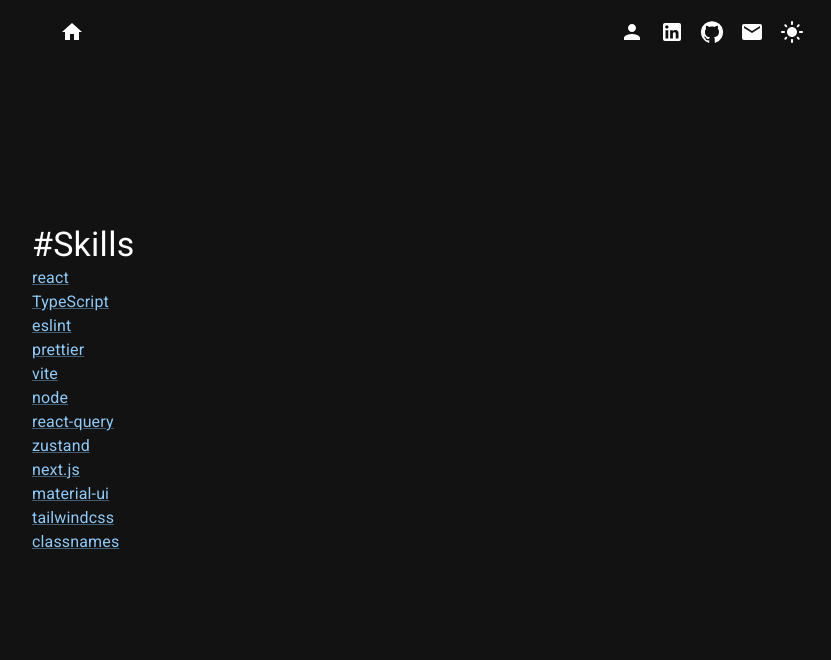
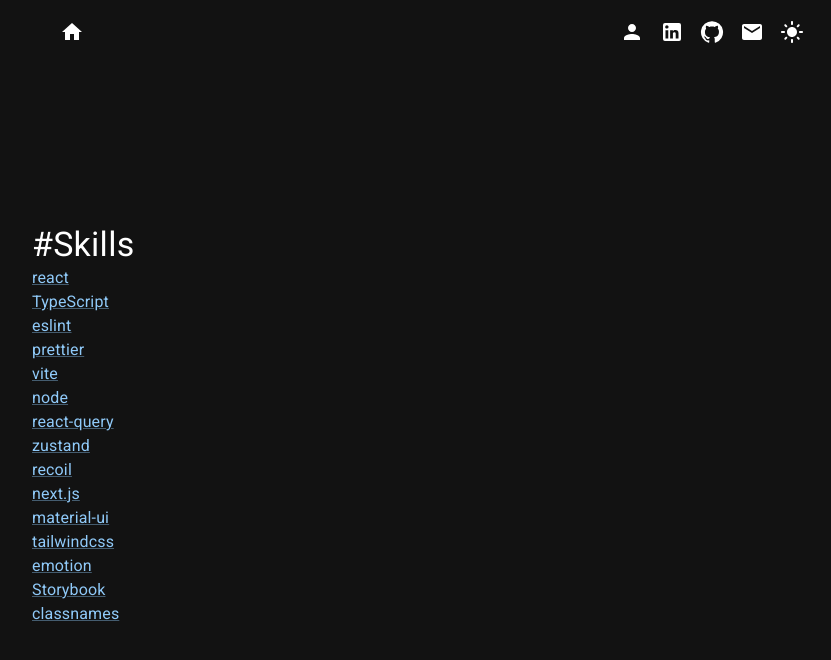
Before and after one commit to georggrubner/cv, a React (Vite) app: page / in a window 1280 px wide. Both pictures are taken after a click on the button 840 px from the left and 32 px from the top of the page. Shown: the top 660 px of the page, without its empty margins (208-1039 px from the left). Built offline with nearby package versions, Linux system fonts and the light colour scheme.

Commit message:
added skills

```diff
--- a/src/Layout/Body/CV/index.tsx
+++ b/src/Layout/Body/CV/index.tsx
@@ -9,9 +9,12 @@
     ['node', 'https://github.com/nodejs/node'],
     ['react-query', 'https://github.com/facebook/reactreact-query'],
     ['zustand', 'https://github.com/pmndrs/zustand'],
+    ['recoil', 'https://github.com/facebookexperimental/Recoil'],
     ['next.js', 'https://github.com/vercel/next.js'],
     ['material-ui', 'https://github.com/mui/material-ui'],
     ['tailwindcss', 'https://github.com/tailwindlabs/tailwindcss'],
+    ['emotion', 'https://github.com/emotion-js/emotion'],
+    ['Storybook', 'https://github.com/storybookjs/storybook'],
     ['classnames', 'https://github.com/JedWatson/classnames'],
 ]
 
```
